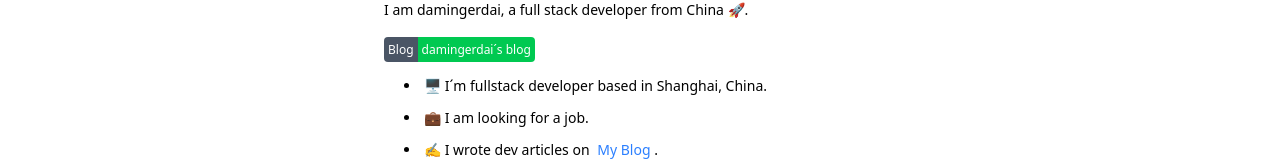
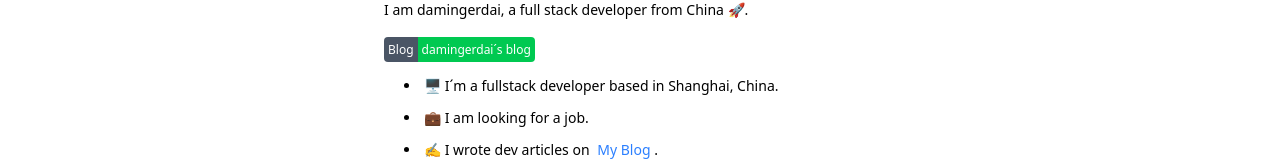
Before and after one commit to damingerdai/damingerdai-homepage-angular, an Angular app: page / in a window 1280 px wide. Shown: the part 552-718 px from the top of the page. Built offline with nearby package versions, Linux system fonts and the light colour scheme.

Commit message:
fix: add 'a' before 'full stack'

```diff
--- a/src/app/about-me/about-me.component.html
+++ b/src/app/about-me/about-me.component.html
@@ -1,6 +1,6 @@
 <div class="mt-4">
   <ul role="list" class="text-sm list-inside list-disc pl-5 space-y-3">
-    <li>🖥 I&acute;m fullstack developer based in Shanghai, China.</li>
+    <li>🖥 I&acute;m a fullstack developer based in Shanghai, China.</li>
     <li>💼 I am looking for a job.</li>
     <li>
       ✍️ I wrote dev articles on
```
